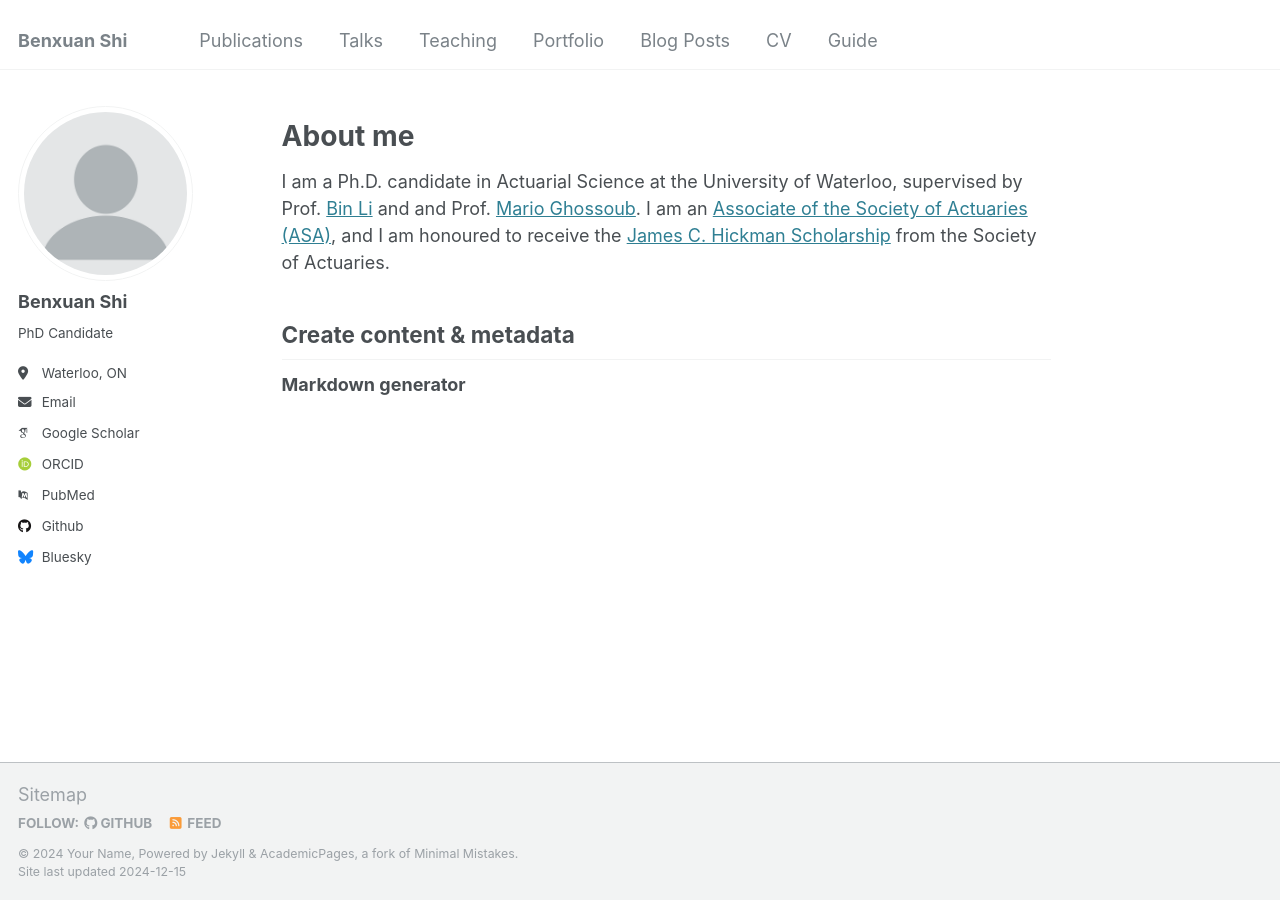
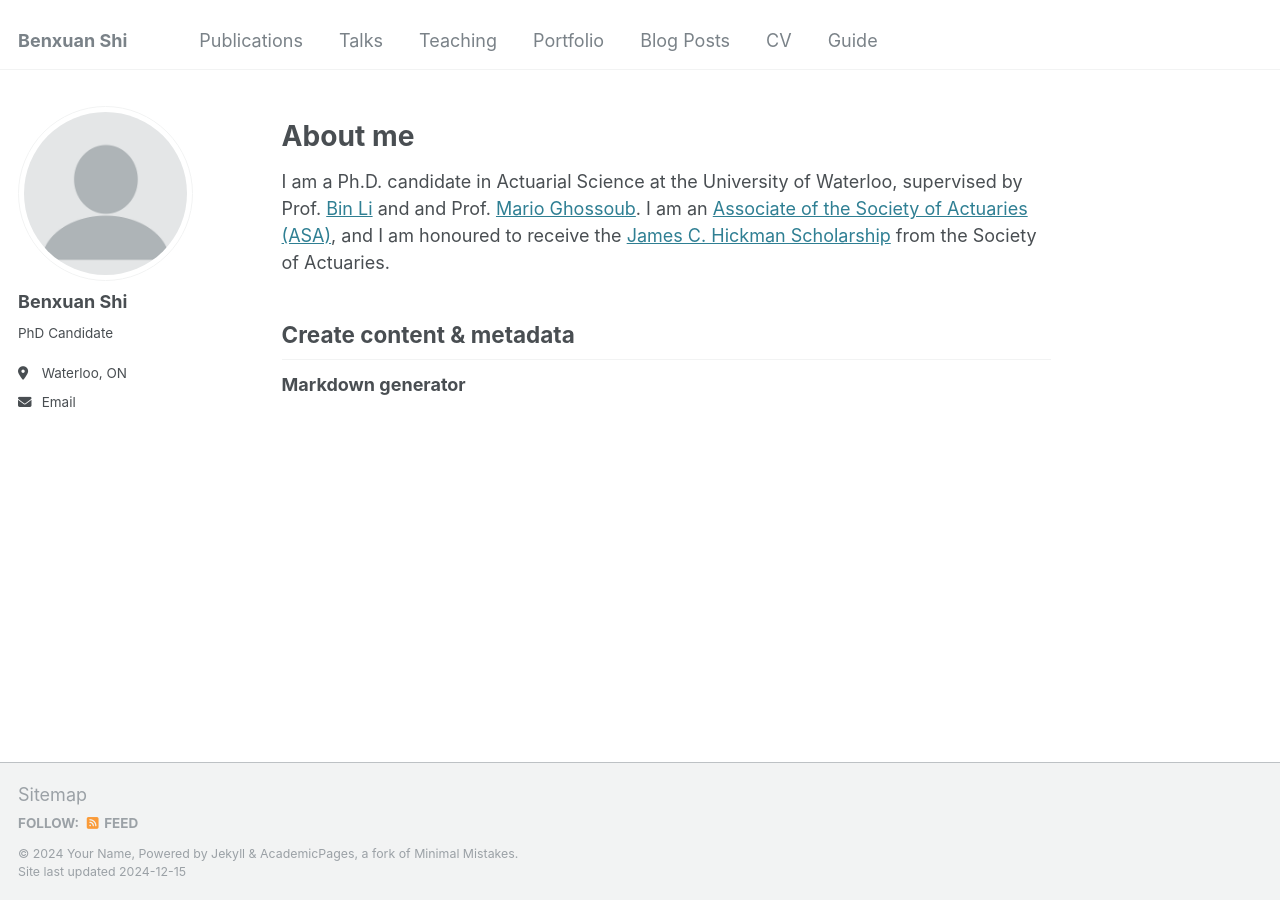
Before and after one commit to benxuanshi/benxuanshi.github.io, a Jekyll site: the page built from _pages/about.md, in a window 1280 px wide. Built offline with Jekyll 4.4.1, drawn with Linux system fonts in a browser that asks for light colours; some web fonts are replaced.

Commit message:
Update _config.yml

```diff
--- a/_config.yml
+++ b/_config.yml
@@ -26,17 +26,17 @@ author:
   pronouns         : # example: "she/her"
   bio              : "PhD Candidate"
   location         : "Waterloo, ON"
-  #employer         : "University of Waterloo"
+  employer         : #"University of Waterloo"
   uri              : # URL
   email            : "benxuan.shi1@uwaterloo.ca"
 
   # Academic websites
   arxiv            : # URL - Update with the correct link to your profile
-  googlescholar    : "https://scholar.google.com/citations?user=PS_CX0AAAAAJ"
+  googlescholar    : #"https://scholar.google.com/citations?user=PS_CX0AAAAAJ"
   impactstory      : # URL
-  orcid            : "http://orcid.org/yourorcidurl"
+  orcid            : #"http://orcid.org/yourorcidurl"
   semantic         : # URL
-  pubmed           : "https://www.ncbi.nlm.nih.gov/pubmed/?term=john+snow"
+  pubmed           : #"https://www.ncbi.nlm.nih.gov/pubmed/?term=john+snow"
   researchgate     : # URL
   scopus           : # URL
 
@@ -44,12 +44,12 @@ author:
   bitbucket        : # Username - Update with your username on the site
   codepen          : # Username
   dribbble         : # Username
-  github           : "academicpages"
+  github           : #"academicpages"
   kaggle           : # Username
   stackoverflow    : # User number or user number and name (i.e., use "1" or "1/jeff-atwood")
 
   # Social media
-  bluesky          : "bsky.app" # Replace this with you Bluesky username
+  bluesky          : #"bsky.app" # Replace this with you Bluesky username
   facebook         : # Username
   flickr           : # Username
   foursquare       : # Username
```
